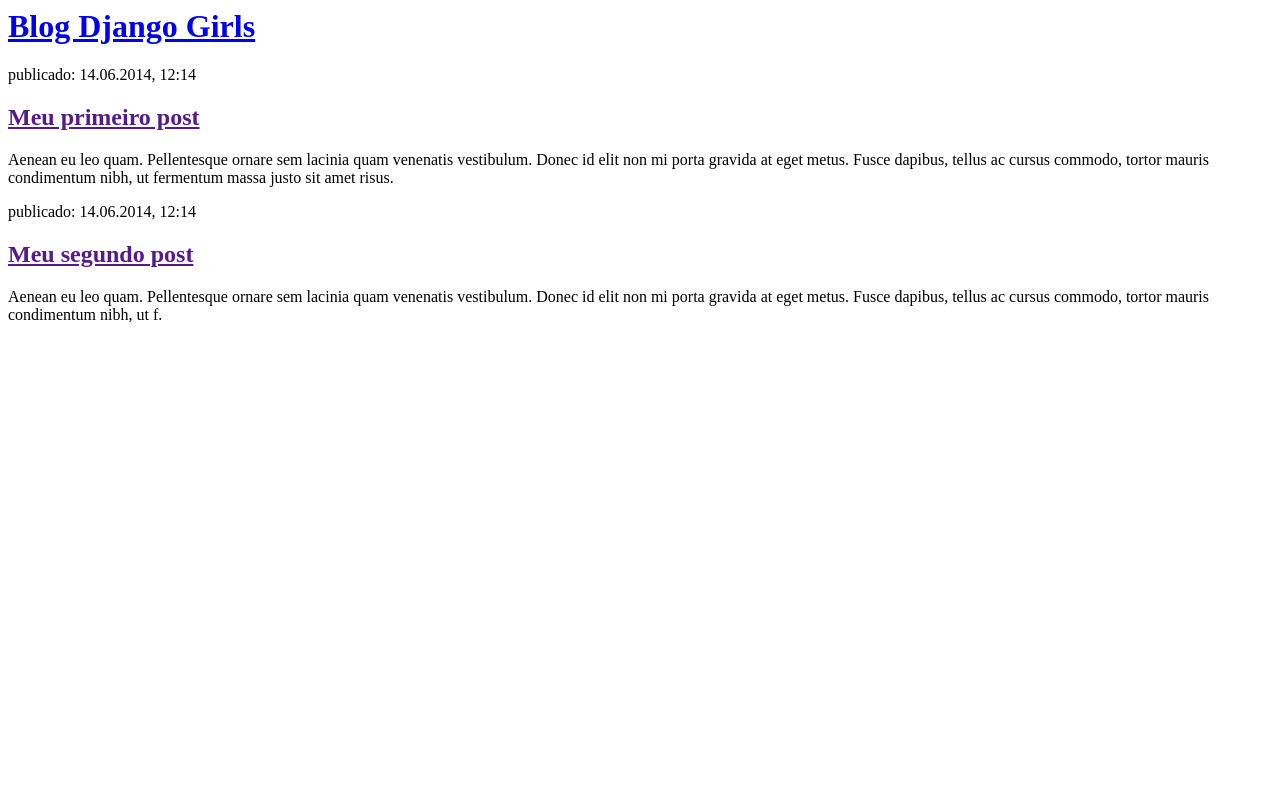
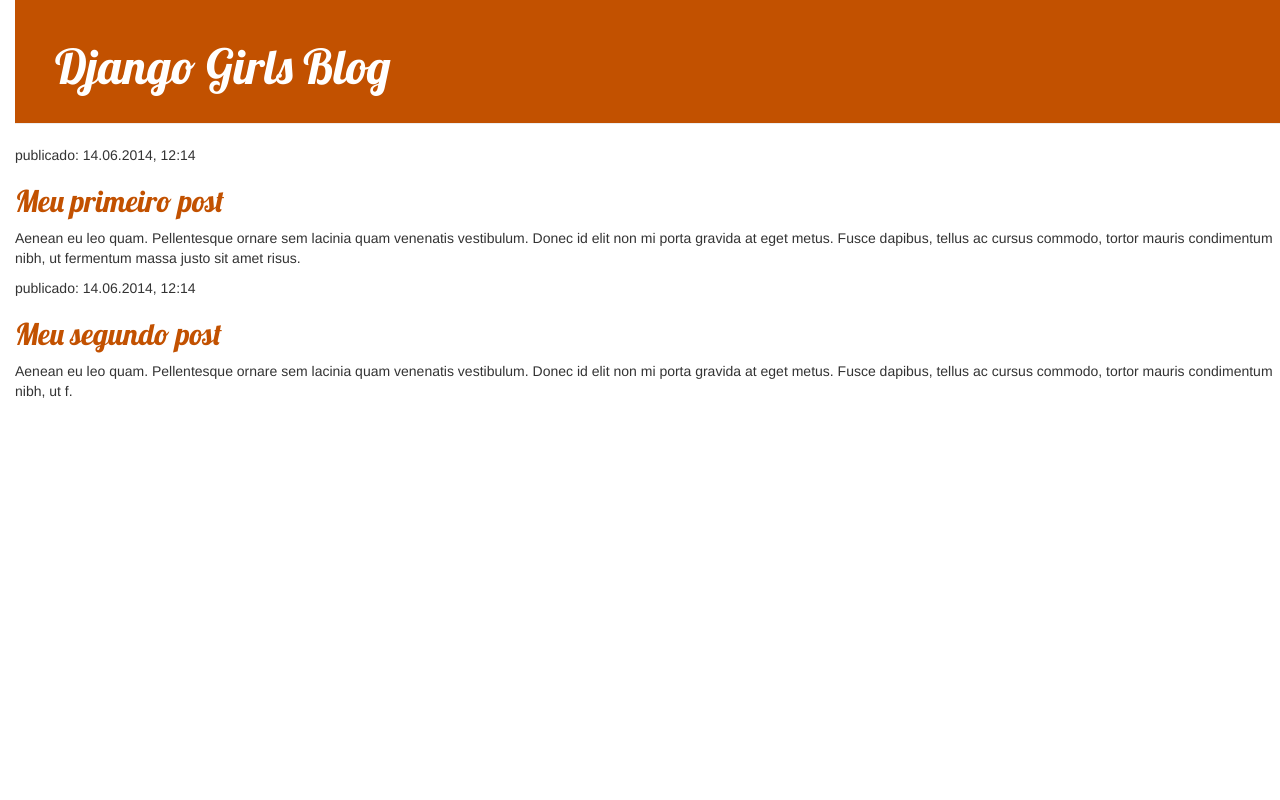
Before and after one commit to tuxcuiabano/my-first-blog, a Django app: page / in a window 1280 px wide. Run offline with Django 3.2, Linux system fonts and the light colour scheme; data that the repository does not hold is empty; some libraries are stand-ins or nearby versions.

Commit message:
Modified templates to display posts from database 22222.

```diff
--- /dev/null
+++ b/blog/static/css/blog.css
@@ -0,0 +1,54 @@
+h1 a, h2 a {
+    color: #C25100;
+}
+
+body {
+    padding-left: 15px;
+}
+
+.page-header {
+    background-color: #C25100;
+    margin-top: 0;
+    padding: 20px 20px 20px 40px;
+}
+
+.page-header h1, .page-header h1 a, .page-header h1 a:visited, .page-header h1 a:active {
+    color: #ffffff;
+    font-size: 36pt;
+    text-decoration: none;
+}
+
+.content {
+    margin-left: 40px;
+}
+
+h1, h2, h3, h4 {
+    font-family: 'Lobster', cursive;
+}
+
+.date {
+    color: #828282;
+}
+
+.save {
+    float: right;
+}
+
+.post-form textarea, .post-form input {
+    width: 100%;
+}
+
+.top-menu, .top-menu:hover, .top-menu:visited {
+    color: #ffffff;
+    float: right;
+    font-size: 26pt;
+    margin-right: 20px;
+}
+
+.post {
+    margin-bottom: 70px;
+}
+
+.post h2 a, .post h2 a:visited {
+    color: #000000;
+}
--- a/blog/templates/blog/post_list.html
+++ b/blog/templates/blog/post_list.html
@@ -1,18 +1,34 @@
+{% load static %}
 <html>
     <head>
+        <link rel="stylesheet" href="//maxcdn.bootstrapcdn.com/bootstrap/3.2.0/css/bootstrap.min.css">
+        <link rel="stylesheet" href="//maxcdn.bootstrapcdn.com/bootstrap/3.2.0/css/bootstrap-theme.min.css">
+        <link rel="stylesheet" href="{% static 'css/blog.css' %}">
+        <link href="//fonts.googleapis.com/css?family=Lobster&subset=latin,latin-ext" rel="stylesheet" type="text/css">
+
         <title>Blog Django Girls</title>
     </head>
     <body>
-        <div>
-            <h1><a href="/">Blog Django Girls</a></h1>
+        <div class="page-header">
+            <h1><a href="/">Django Girls Blog</a></h1>
         </div>
-        {% for post in posts %}
-        <div>
-            <p>published: {{ post.published_date }}</p>
-            <h2><a href="">{{ post.title }}</a></h2>
-            <p>{{ post.text|linebreaksbr }}</p>
+
+
+        <div class="content container">
+            <div class="row">
+                <div class="col-md-8">
+                    {% for post in posts %}
+                        <div class="post">
+                            <div class="date">
+                                <p>published: {{ post.published_date }}</p>
+                            </div>
+                            <h2><a href="">{{ post.title }}</a></h2>
+                            <p>{{ post.text|linebreaksbr }}</p>
+                        </div>
+                    {% endfor %}
+                </div>
+            </div>
         </div>
-    {% endfor %}
         <div>
             <p>publicado: 14.06.2014, 12:14</p>
             <h2><a href="">Meu primeiro post</a></h2>
```
